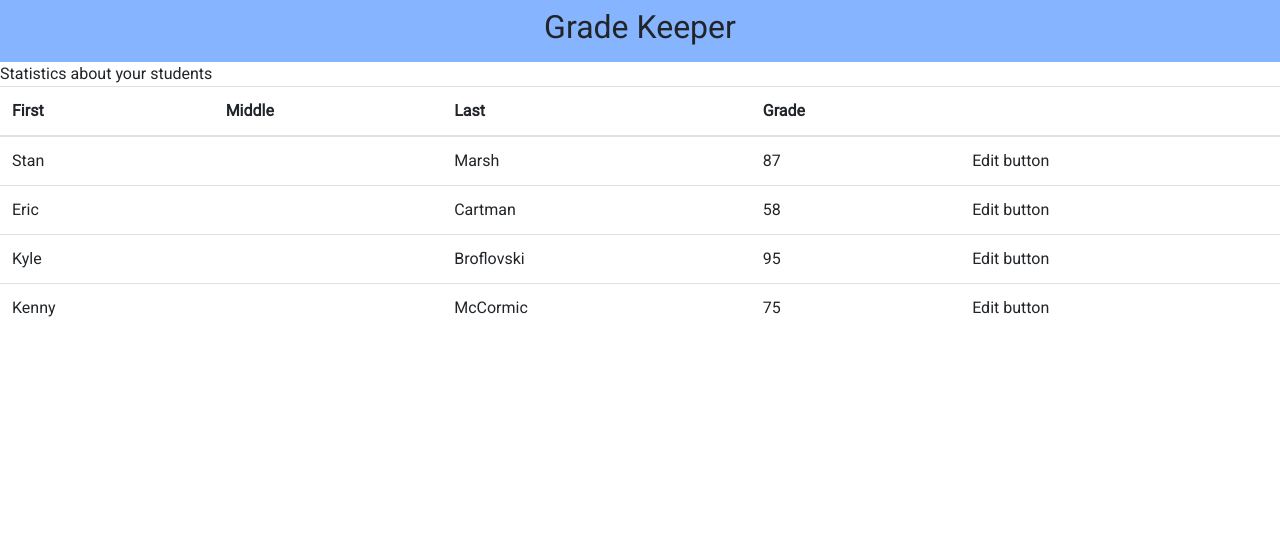
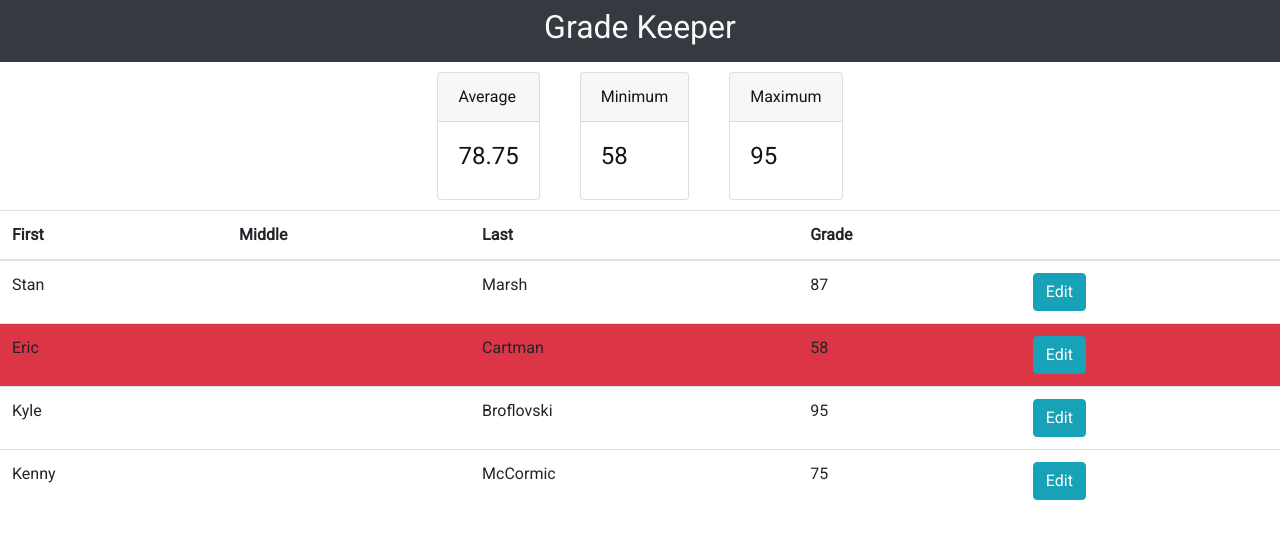
Before and after one commit to ebrakke/logrhythm-grade-keeper, a React (Create React App) app in the folder frontend/: page / in a window 1280 px wide. Shown: the top 538 px of the page. Built offline with nearby package versions, Linux system fonts and the light colour scheme; what redux-act would draw is missing.

Commit message:
toggle between edit and non edit states

```diff
--- a/frontend/src/main.css
+++ b/frontend/src/main.css
@@ -1,3 +1,4 @@
 body {
   font-family: "Roboto", sans-serif;
+  color: #191414;
 }
--- a/frontend/src/navbar/navbar.css
+++ b/frontend/src/navbar/navbar.css
@@ -2,5 +2,4 @@
   width: 100%;
   display: flex;
   justify-content: center;
-  background-color: #87b4ff;
 }
--- a/frontend/src/navbar/navbar.tsx
+++ b/frontend/src/navbar/navbar.tsx
@@ -4,7 +4,7 @@ import "./navbar.css";
 
 const Navbar: FC = props => {
   return (
-    <nav className="navbar">
+    <nav className="navbar bg-dark text-light">
       <h2>Grade Keeper</h2>
     </nav>
   );
--- /dev/null
+++ b/frontend/src/students/edit-table-row.tsx
@@ -0,0 +1,75 @@
+import React, { FC, useState, SyntheticEvent } from "react";
+
+import { Student } from "../types";
+
+type Props = {
+  student: Student;
+  onCancel: () => void;
+};
+const EditTableRow: FC<Props> = props => {
+  // Using the new set state hook to manage form state
+  const [editStudentState, updateEditStudentState] = useState({
+    ...props.student
+  });
+
+  /**
+   * Bound function to update the edit state
+   * Name of the input element must map to the attribute in the student
+   */
+  function handleChange(e: SyntheticEvent<HTMLInputElement>) {
+    updateEditStudentState({
+      ...editStudentState,
+      [e.currentTarget.name]: e.currentTarget.value
+    });
+  }
+  return (
+    <tr key={props.student.id}>
+      <td>
+        <input
+          type="text"
+          name="firstName"
+          value={editStudentState.firstName}
+          onChange={handleChange}
+          className="form-control"
+        />
+      </td>
+      <td>
+        <input
+          type="text"
+          name="middleName"
+          value={editStudentState.middleName}
+          onChange={handleChange}
+          className="form-control"
+        />
+      </td>
+      <td>
+        <input
+          type="text"
+          name="lastName"
+          value={editStudentState.lastName}
+          onChange={handleChange}
+          className="form-control"
+        />
+      </td>
+      <td>
+        <input
+          type="number"
+          name="grade"
+          value={editStudentState.grade}
+          onChange={handleChange}
+          className="form-control"
+        />
+      </td>
+      <td>
+        <div className="btn-group">
+          <button className="btn btn-success">Save</button>
+          <button className="btn btn-secondary" onClick={props.onCancel}>
+            Cancel
+          </button>
+        </div>
+      </td>
+    </tr>
+  );
+};
+
+export default EditTableRow;
--- /dev/null
+++ b/frontend/src/students/stats.tsx
@@ -0,0 +1,49 @@
+import React, { FC, Fragment } from "react";
+import { round, sumBy, minBy, maxBy, get } from "lodash";
+
+import { Student } from "../types";
+
+type Props = {
+  students: Student[];
+};
+const Stats: FC<Props> = props => {
+  return (
+    <Fragment>
+      <div className="card">
+        <div className="card-header">Average</div>
+        <div className="card-body">
+          <h4>{averageStudentGrade(props.students)}</h4>
+        </div>
+      </div>
+      <div className="card">
+        <div className="card-header">Minimum</div>
+        <div className="card-body">
+          <h4>{minStudentGrade(props.students)}</h4>
+        </div>
+      </div>
+      <div className="card">
+        <div className="card-header">Maximum</div>
+        <div className="card-body">
+          <h4>{maxStudentGrade(props.students)}</h4>
+        </div>
+      </div>
+    </Fragment>
+  );
+};
+
+function averageStudentGrade(students: Student[]): number {
+  const avg = sumBy(students, s => s.grade) / students.length;
+  return round(avg, 2);
+}
+
+function minStudentGrade(students: Student[]): number {
+  const maybeMin = minBy(students, s => s.grade);
+  return get(maybeMin, "grade", 0);
+}
+
+function maxStudentGrade(students: Student[]): number {
+  const maybeMax = maxBy(students, s => s.grade);
+  return get(maybeMax, "grade", 0);
+}
+
+export default Stats;
--- a/frontend/src/students/students-table.tsx
+++ b/frontend/src/students/students-table.tsx
@@ -1,4 +1,6 @@
 import React, { FC } from "react";
+
+import TableRow from "./table-row";
 import { Student } from "../types";
 
 /**
@@ -14,25 +16,32 @@ const StudentTable: FC<Props> = props => {
   return (
     <table className="student-table table">
       <thead>
-        <th>First</th>
-        <th>Middle</th>
-        <th>Last</th>
-        <th>Grade</th>
-        <th /> {/* Blank row for edit buttons*/}
+        <tr>
+          <th>First</th>
+          <th>Middle</th>
+          <th>Last</th>
+          <th>Grade</th>
+          <th /> {/* Blank row for edit buttons*/}
+        </tr>
       </thead>
       <tbody>
         {props.students.map(s => (
-          <tr key={s.id}>
-            <td>{s.firstName}</td>
-            <td>{s.middleName}</td>
-            <td>{s.lastName}</td>
-            <td>{s.grade}</td>
-            <td>Edit button</td>
-          </tr>
+          <TableRow
+            student={s}
+            isHilighted={shouldHighlightRow(s)}
+            key={s.id}
+          />
         ))}
       </tbody>
     </table>
   );
 };
 
+/**
+ * Determines if the students row should be highlighted
+ * @param student
+ */
+function shouldHighlightRow(student: Student) {
+  return student.grade < 65;
+}
 export default StudentTable;
--- /dev/null
+++ b/frontend/src/students/students.css
@@ -0,0 +1,3 @@
+.students-stats .card {
+  margin: 10px 20px;
+}
--- a/frontend/src/students/students.tsx
+++ b/frontend/src/students/students.tsx
@@ -2,11 +2,15 @@ import React, { FC } from "react";
 
 import { mockStudents } from "../api";
 import StudentsTable from "./students-table";
+import Stats from "./stats";
+import "./students.css";
 
 const Students: FC = props => {
   return (
     <div className="students">
-      <div className="students-stats">Statistics about your students</div>
+      <div className="students-stats d-flex justify-content-center">
+        <Stats students={mockStudents} />
+      </div>
       <div className="students-table">
         <StudentsTable students={mockStudents} />
       </div>
--- /dev/null
+++ b/frontend/src/students/table-row.tsx
@@ -0,0 +1,35 @@
+import React, { FC, useState } from "react";
+
+import { Student } from "../types";
+import EditTableRow from "./edit-table-row";
+
+type Props = {
+  student: Student;
+  isHilighted: boolean;
+};
+const TableRow: FC<Props> = props => {
+  const [editState, updateEditState] = useState(false);
+  if (editState) {
+    return (
+      <EditTableRow
+        student={props.student}
+        onCancel={() => updateEditState(false)}
+      />
+    );
+  }
+  return (
+    <tr key={props.student.id} className={props.isHilighted ? "bg-danger" : ""}>
+      <td>{props.student.firstName}</td>
+      <td>{props.student.middleName}</td>
+      <td>{props.student.lastName}</td>
+      <td>{props.student.grade}</td>
+      <td>
+        <button className="btn btn-info" onClick={() => updateEditState(true)}>
+          Edit
+        </button>
+      </td>
+    </tr>
+  );
+};
+
+export default TableRow;
```
